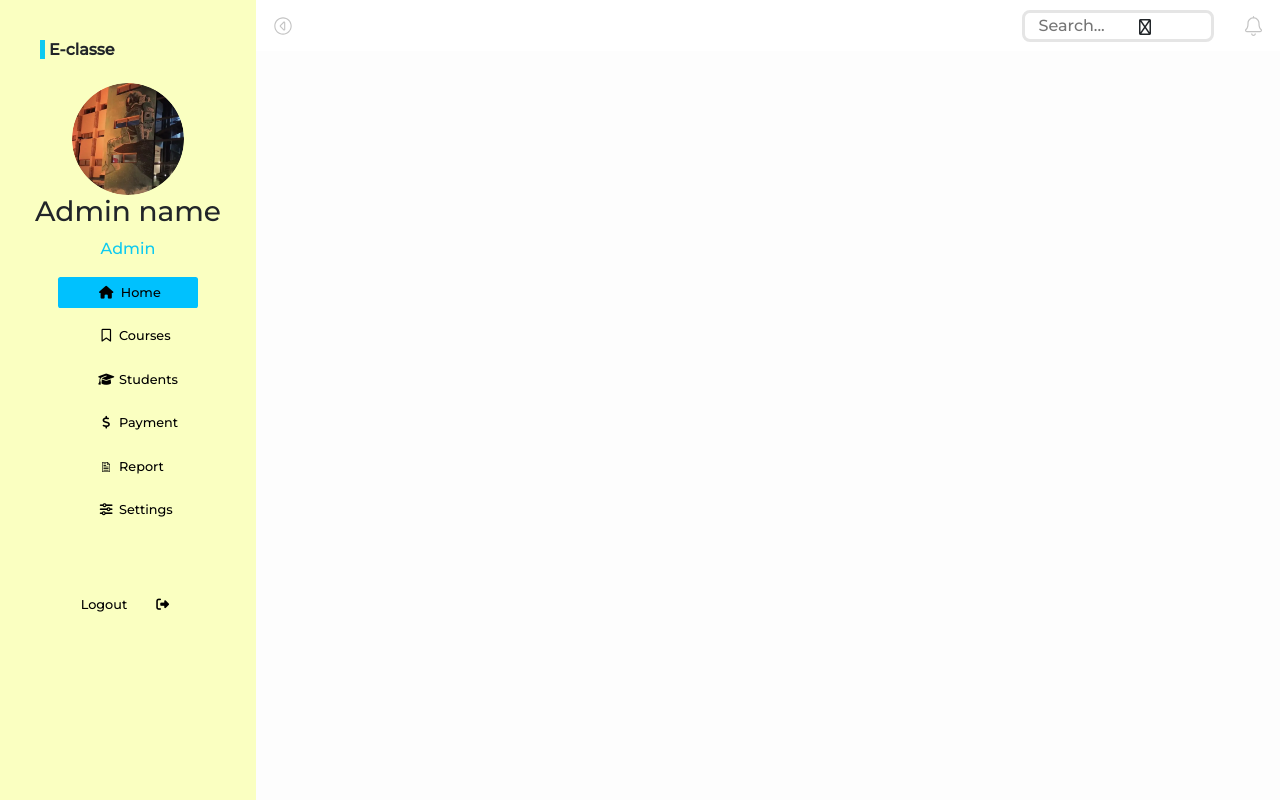
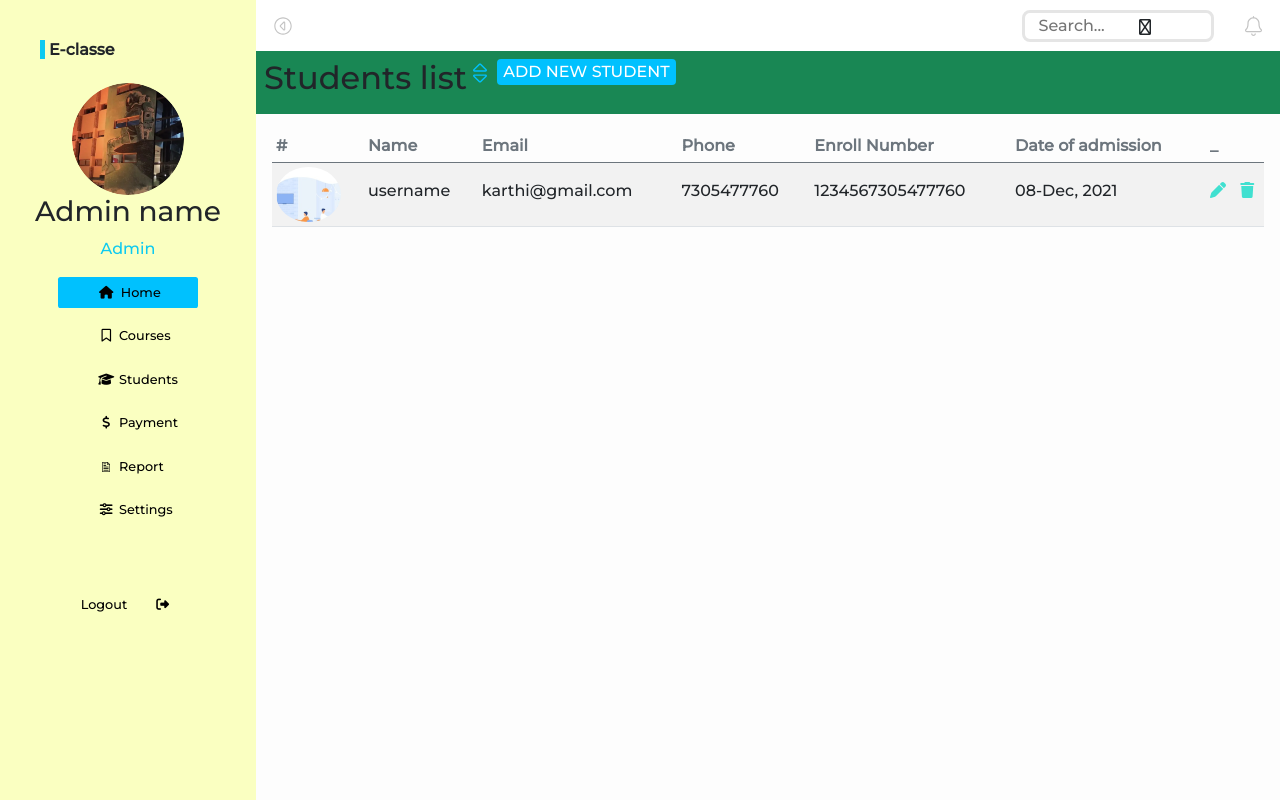
Before and after one commit to soumia-elyakni/E-Classe, a plain HTML site: page students.html in a window 1280 px wide. Drawn offline with Linux system fonts and the light colour scheme.

Commit message:
studenttablestart

```diff
--- a/students.html
+++ b/students.html
@@ -105,8 +105,53 @@
               </div>
             </div>
           </nav>
+               <!--avanttable-->
+        <section class="d-flex p-2 bg-success">
+
+         <h2>Students list</h2>
+         <div>
+           <button style="border: transparent; background: transparent; align-self: center;"> <svg width="14" height="20" viewBox="0 0 14 20" fill="none" xmlns="http://www.w3.org/2000/svg">
+                <path d="M12.6 11.375H1.39998C0.157481 11.375 -0.472519 12.8574 0.411231 13.7211L6.01123 19.2211C6.55811 19.7582 7.44623 19.7582 7.99311 19.2211L13.5931 13.7211C14.4681 12.8574 13.8425 11.375 12.6 11.375ZM6.99998 18.25L1.39998 12.75H12.6L6.99998 18.25ZM1.39998 8.625H12.6C13.8425 8.625 14.4725 7.14257 13.5887 6.2789L7.98873 0.7789C7.44186 0.241791 6.55373 0.241791 6.00686 0.7789L0.406856 6.2789C-0.468144 7.14257 0.157481 8.625 1.39998 8.625ZM6.99998 1.74999L12.6 7.24999H1.39998L6.99998 1.74999Z" fill="#00C1FE"/>
+            </svg> </button>
+            <button class="text-white" style="border : none; background:#00C1FE; border-radius: 4px;">
+                ADD NEW STUDENT
+            </button>
 
 
+
+         </div>
+        </section>
+          <!--table-->
+
+      <div class="table-responsive m-3">
+        <table class="table table-striped table-sm">
+          <thead class="text-muted" style="background: transparent;">
+            <tr>
+              <td class="d-none"></td>
+              <th scope="col">#</th>
+              <th scope="col">Name</th>
+              <th scope="col">Email</th>
+              <th scope="col">Phone</th>
+              <th scope="col">Enroll Number</th>
+              <th scope="col">Date of admission</th>
+              <th scope="col">_</th>
+              <td></td>
+            </tr>
+          </thead>
+          <tbody>
+            <tr style="background: white; border-radius: 8px;">
+              <td><img src="images/img_table.png" class="rounded-circle" alt="img"></td>
+              <td class="pt-3">username</td>
+              <td class="pt-3">karthi@gmail.com</td>
+              <td class="pt-3">7305477760</td>
+              <td class="pt-3">1234567305477760</td>
+              <td class="pt-3">08-Dec, 2021</td>
+              <td class="pt-3"><i class="fas fa-pen" style="color: turquoise;"></i></td>
+              <td class="pt-3"><i class="fas fa-trash" style="color: turquoise;"></i></td>
+            </tr>
+
+         </tbody>
+        </table>
         </section>
 </body>
 </html>
```
Also changed, not shown: images/img_table.png (added), images/youcode.jfif (deleted).
